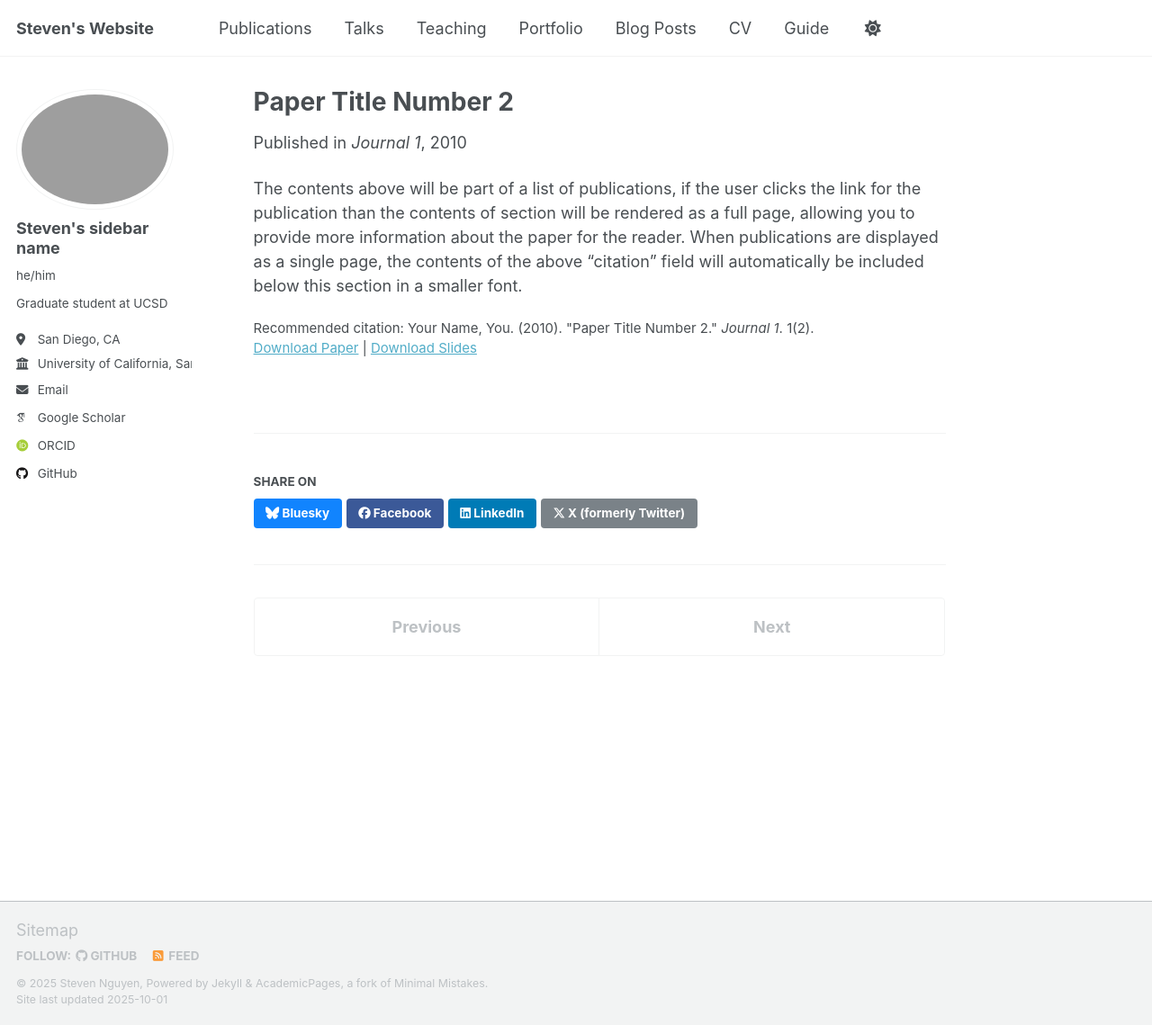
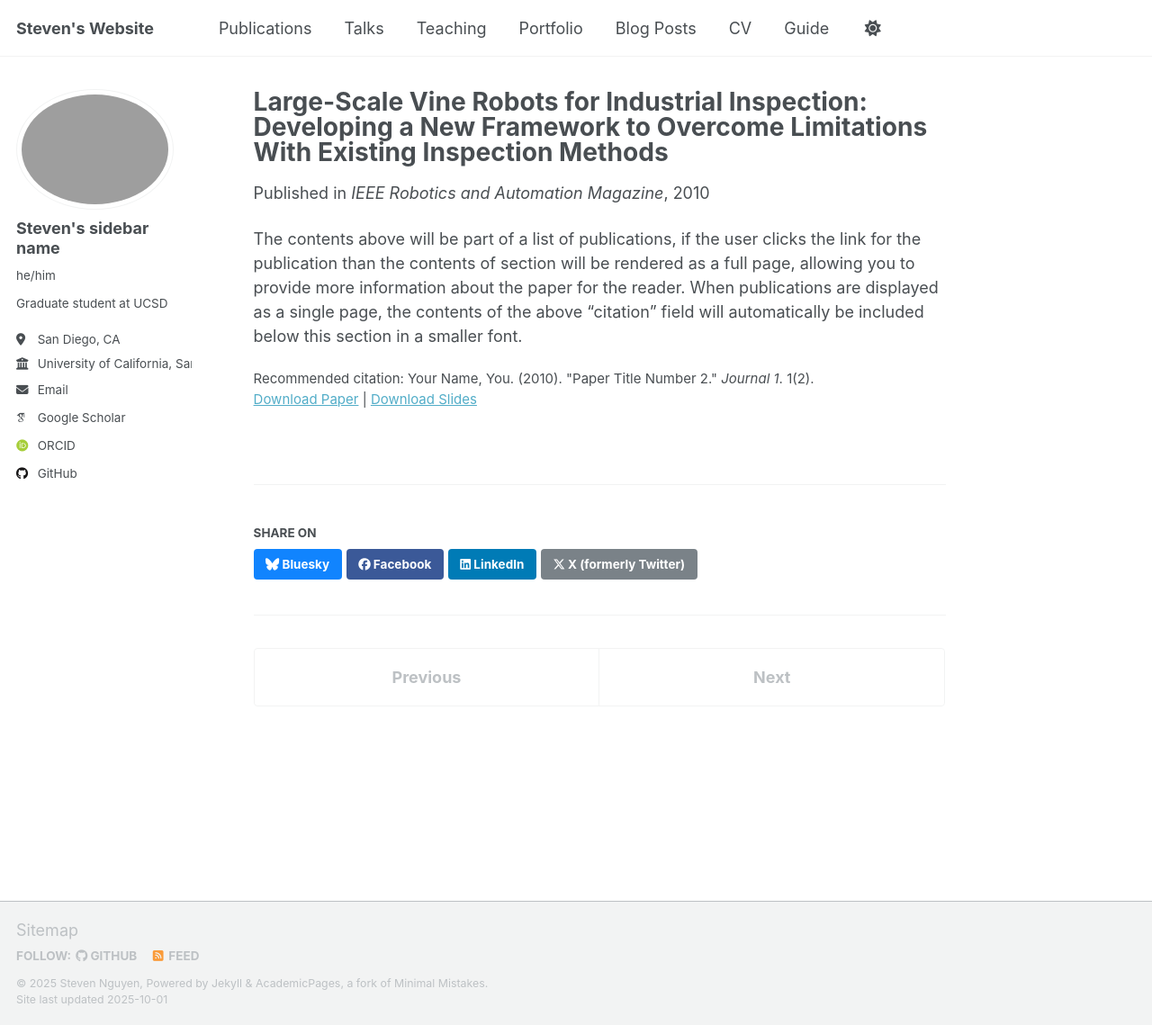
Before and after one commit to nguyensteven01/nguyensteven01.github.io, a Jekyll site: the page built from _publications/2010-10-01-paper-title-number-2.md, in a window 1280 px wide and 1139 px high. Shown: the whole window at 90% size. Built offline with Jekyll 4.4.1, drawn with Linux system fonts in a browser that asks for light colours; some web fonts are replaced; a script that is not in the unit is left out.

Commit message:
adding some details on vine robot pub

```diff
--- a/_publications/2010-10-01-paper-title-number-2.md
+++ b/_publications/2010-10-01-paper-title-number-2.md
@@ -1,11 +1,11 @@
 ---
-title: "Paper Title Number 2"
+title: "Large-Scale Vine Robots for Industrial Inspection: Developing a New Framework to Overcome Limitations With Existing Inspection Methods"
 collection: publications
 category: manuscripts
 permalink: /publication/2010-10-01-paper-title-number-2
-excerpt: 'This paper is about the number 2. The number 3 is left for future work.'
+excerpt: 'This paper is about large-scale vine robots for pipe inspection. The number 3 is left for future work.'
 date: 2010-10-01
-venue: 'Journal 1'
+venue: 'IEEE Robotics and Automation Magazine'
 slidesurl: 'http://academicpages.github.io/files/slides2.pdf'
 paperurl: 'http://academicpages.github.io/files/paper2.pdf'
 citation: 'Your Name, You. (2010). &quot;Paper Title Number 2.&quot; <i>Journal 1</i>. 1(2).'
```
Also changed, not shown: 1 other file.
